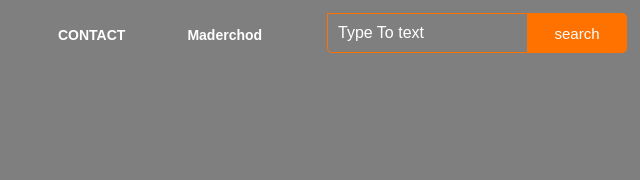
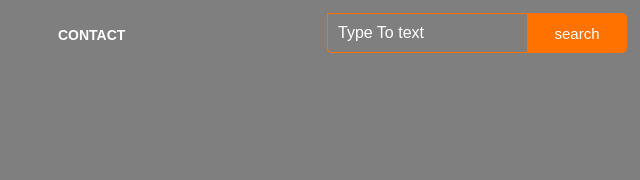
Before and after one commit to sumitch77/Sourav, a plain HTML site: page index.html in a window 1280 px wide. Shown: the top 180 px of the page, 583-1223 px from the left. Drawn offline with nearby package versions, Linux system fonts and the light colour scheme.

Commit message:
Add files via upload

```diff
--- a/index.html
+++ b/index.html
@@ -18,7 +18,7 @@
                     <li><a href="about.html">ABOUT</a></li>
                     <li><a href="#">SERVICE</a></li>
                     <li><a href="contact.html">CONTACT</a></li>
-                    <li> <a href="IMG_20250901_150027.jpg">Maderchod</li>
+
                 </ul>
             </div>
 
```
